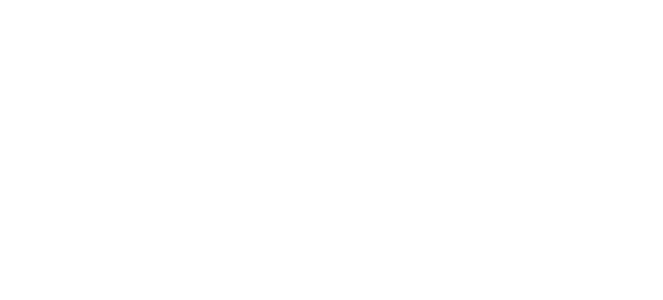
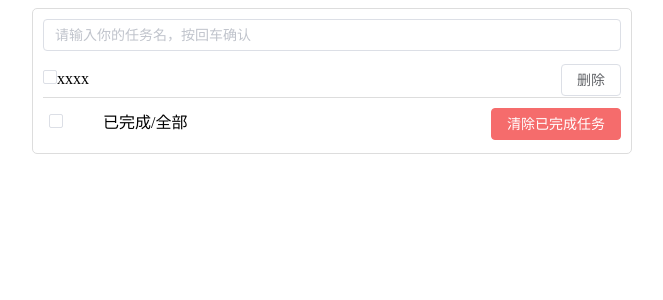
Before and after one commit to pollylii/vue3-study, a Vue app: page /#/ in a window 1280 px wide. Shown: the top 300 px of the page, without its empty margins (308-971 px from the left). Built offline with nearby package versions, Linux system fonts and the light colour scheme.

Commit message:
组件页面

```diff
--- a/package.json
+++ b/package.json
@@ -9,6 +9,7 @@
   },
   "dependencies": {
     "axios": "^0.24.0",
+    "element-plus": "^1.2.0-beta.6",
     "vue": "^3.0.0",
     "vue-router": "^4.0.0-0",
     "vuex": "^4.0.0-0"
@@ -25,6 +26,8 @@
     "@vue/eslint-config-typescript": "^7.0.0",
     "eslint": "^6.7.2",
     "eslint-plugin-vue": "^7.0.0",
+    "node-sass": "^7.0.0",
+    "sass-loader": "^12.4.0",
     "typescript": "~4.1.5"
   }
 }
--- a/src/App.vue
+++ b/src/App.vue
@@ -1,11 +1,12 @@
 <template>
-  <div></div>
+  <Layout />
+
 </template>
-
 <script lang="ts">
+import Layout from './Layout/index.vue'
 export default {
   name: "App",
-  components: {},
+  components: { Layout },
   setup() {
     return {};
   },
--- /dev/null
+++ b/src/Layout/index.vue
@@ -0,0 +1,52 @@
+<template>
+  <div class="todo-container">
+    <div class="todo-wrap">
+      <Header />
+      <List />
+      <Footer />
+    </div>
+  </div>
+</template>
+
+<script lang="ts">
+import { defineComponent,reactive,toRefs } from "vue";
+// 引入子集组件
+import Header from '../components/Header.vue'
+import List from '../components/List.vue'
+import Footer from '../components/Footer.vue'
+
+interface Todo {
+  id: number,
+  title:string,
+  isCompleted:boolean
+}
+export default defineComponent({
+  name: "Layout",
+  components: { Header,List,Footer },
+
+  setup() {
+    const state = reactive<{todos: Todo[]}>({
+      todos:[
+        {id: 1,title:'奔驰',isCompleted:false },
+        {id: 2,title:'宝马',isCompleted:true },
+        {id: 3,title:'奥迪',isCompleted:false }
+      ]
+    })
+    return {
+      ...toRefs(state)
+    };
+  },
+});
+</script>
+<style scoped>
+  .todo-container{
+    width: 600px;
+    margin:  0 auto;
+  }
+  .todo-container .todo-wrap{
+    padding: 10px;
+    padding: 10px;
+    border: 1px solid #dddddd;
+    border-radius: 5px;
+  }
+</style>
--- /dev/null
+++ b/src/components/Footer.vue
@@ -0,0 +1,46 @@
+<template>
+  <div class="todo-footer">
+        <label>
+            <el-checkbox  ></el-checkbox>
+        </label>
+        <span>
+            <span>已完成</span>
+            <span>/全部</span>
+        </span>
+       <el-button class="btn" size="mini" type="danger">清除已完成任务</el-button>
+  </div>
+</template>
+
+<script lang="ts">
+import { defineComponent } from 'vue'
+export default defineComponent({
+  name: "Footer",
+  components: {},
+  setup() {
+    return {};
+  },
+});
+</script>
+<style scoped>
+    .todo-footer{
+        margin-top: 5px;
+        height: 40px;
+        line-height: 40px;
+        padding-left: 6px;
+    }
+    .todo-footer label{
+        display: inline-block;
+        cursor: pointer;
+        margin-right: 20px;
+    }
+    .todo-footer label input {
+        position: relative;
+        top: -1px;
+        vertical-align: middle;
+        margin-right: 5px;
+    }
+    .todo-footer .btn {
+        float: right;
+        margin-top: 5px;
+    }
+</style>
--- /dev/null
+++ b/src/components/Header.vue
@@ -0,0 +1,21 @@
+<template>
+  <div class="todo-header">
+      <el-input type="text" placeholder="请输入你的任务名，按回车确认" />
+  </div>
+</template>
+
+<script lang="ts">
+import { defineComponent } from 'vue'
+export default defineComponent({
+  name: "Header",
+  components: {},
+  setup() {
+    return {};
+  },
+});
+</script>
+<style scoped>
+    .todo-header input{
+        outline: none;
+    }
+</style>
--- /dev/null
+++ b/src/components/Item.vue
@@ -0,0 +1,50 @@
+<template>
+  <li>
+      <label>
+          <el-checkbox></el-checkbox>
+          <span>xxxx</span>
+      </label>
+      <el-button class="btn" size="mini" type="">删除</el-button>
+  </li>
+
+</template>
+
+<script lang="ts">
+import { defineComponent } from 'vue'
+export default defineComponent({
+  name: "Item",
+  components: {},
+  setup() {
+    return {};
+  },
+});
+</script>
+<style scoped>
+    li{
+        list-style:none;
+        /*cursor: pointer;*/
+        height: 36px;
+        line-height: 36px;
+        border-bottom: 1px solid #dddddd;
+    }
+    li label{
+        float: left;
+        cursor: pointer;
+    }
+    li:before{
+        content: inherit;
+    }
+    li .btn{
+        float: right;
+        /*display: none;*/
+        margin-top: 3px;
+    }
+    li .btn:hover{
+        display: block;
+    }
+    li label li input{
+        vertical-align: middle;
+        position: relative;
+        top: -1px;
+    }
+</style>
--- /dev/null
+++ b/src/components/List.vue
@@ -0,0 +1,26 @@
+<template>
+  <ul class="todo-main">
+      <Item />
+  </ul>
+</template>
+
+<script lang="ts">
+import { defineComponent } from 'vue'
+import Item from './Item.vue'
+export default defineComponent({
+  name: "List",
+  components: { Item },
+  setup() {
+    return {};
+  },
+});
+</script>
+<style scoped>
+  ul{
+      margin: 0;
+      padding: 0;
+  }
+  .todo-main{
+      margin-top: 10px;
+  }
+</style>
--- a/src/main.ts
+++ b/src/main.ts
@@ -2,5 +2,7 @@ import { createApp } from 'vue'
 import App from './App.vue'
 import router from './router'
 import store from './store'
+import ElementPlus from 'element-plus'
+import 'element-plus/dist/index.css'
 
-createApp(App).use(store).use(router).mount('#app')
+createApp(App).use(store).use(router).use(ElementPlus).mount('#app')
```
Also changed, not shown: 1 other file (tests, documents, lock files or other folders).
